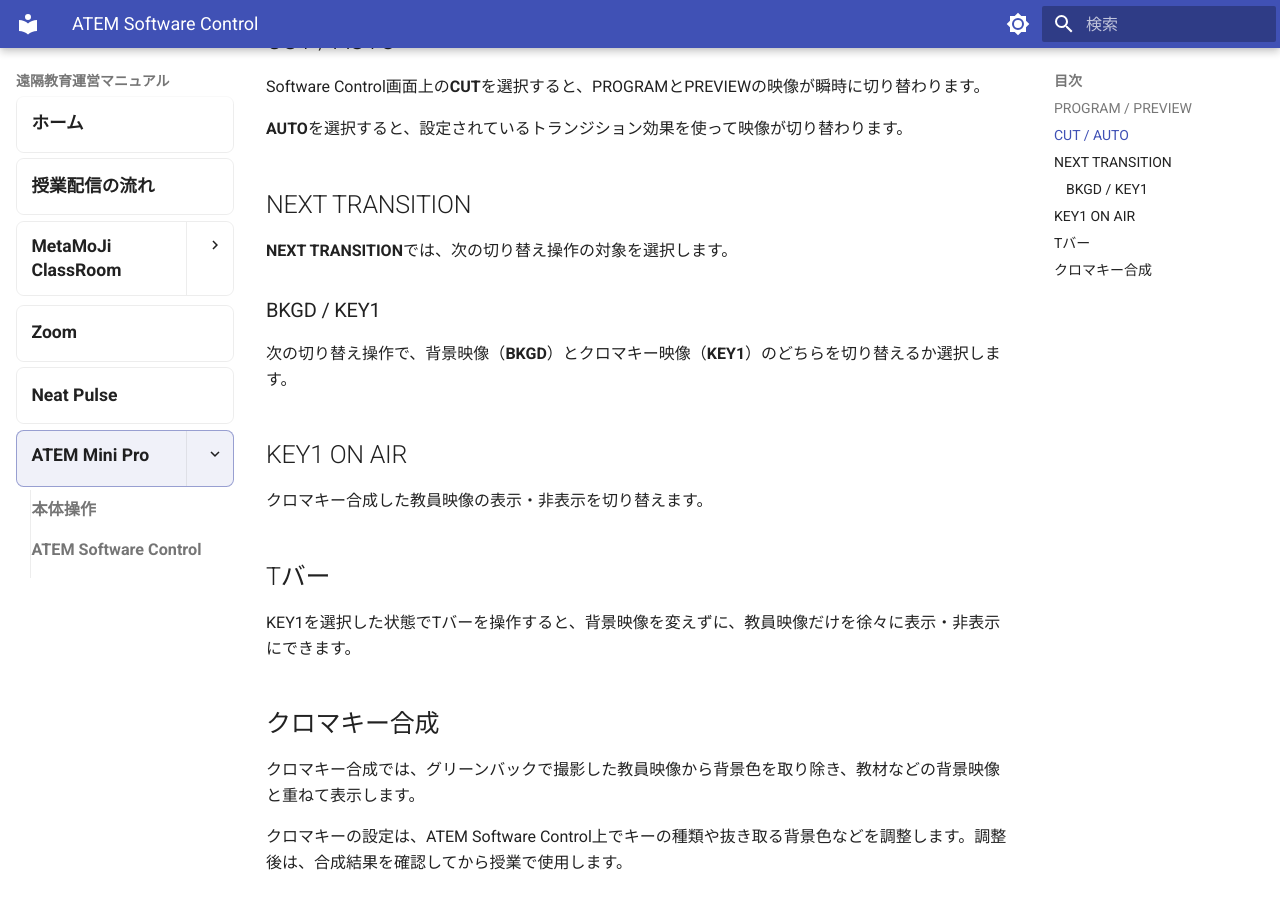
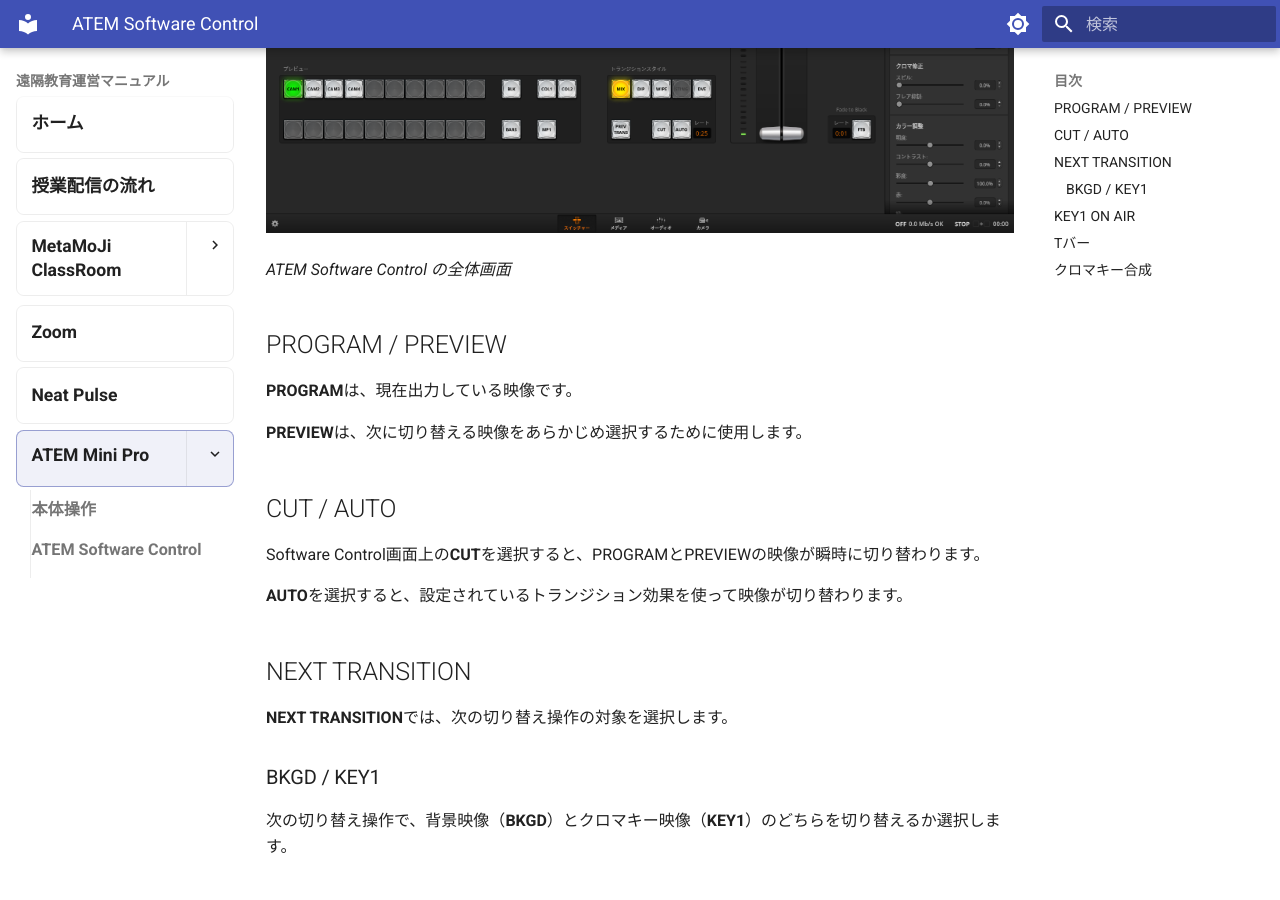
Before and after one commit to a-recs/remote-manual, an MkDocs documentation site: the page built from docs/atem-mini-pro/software-control/index.md, in a window 1280 px wide and 900 px high, scrolled down 390 px. Built offline with MkDocs 1.6.1 and Material for MkDocs 9.7.7, drawn with Linux system fonts in a browser that asks for light colours.

Commit message:
Add ATEM Software Control overview image

```diff
--- a/docs/atem-mini-pro/software-control/index.md
+++ b/docs/atem-mini-pro/software-control/index.md
@@ -1,6 +1,10 @@
 # ATEM Software Control
 
 ATEM Software Controlは、ATEM Mini Proをパソコン上から操作するためのソフトウェアです。
+
+![ATEM Software Control の全体画面](../../images/Atem/ATEMSoft.png)
+
+*ATEM Software Control の全体画面*
 
 ## PROGRAM / PREVIEW
 
```
